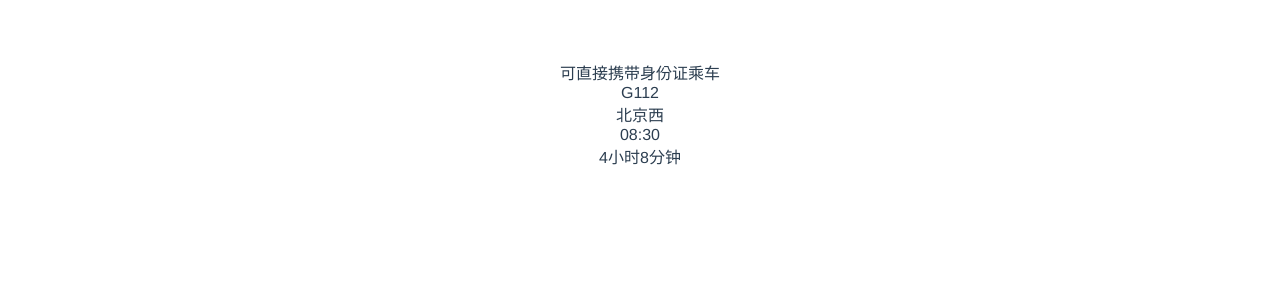
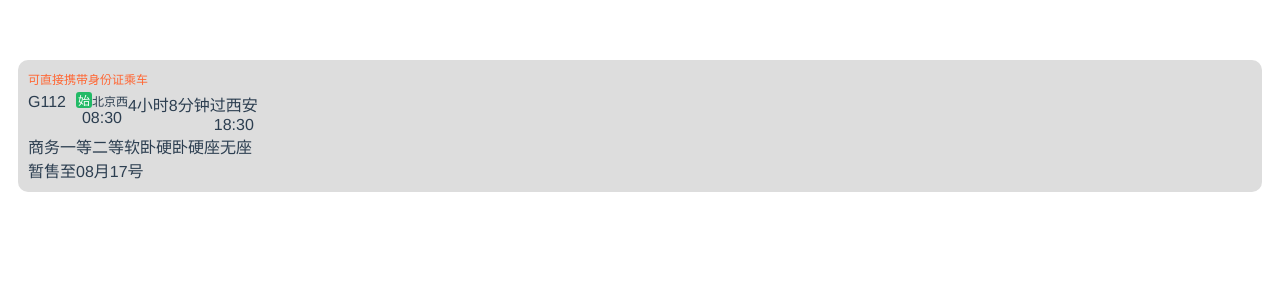
Before and after one commit to thisXiaoming/vue-pro-git, a Vue app: page /flex-eg in a window 1280 px wide. Shown: the top 300 px of the page. Built offline with nearby package versions, Linux system fonts and the light colour scheme.

Commit message:
做到这里发现谷歌浏览器不支持12px以下的文字

```diff
--- a/src/views/flex-eg/flex-eg.vue
+++ b/src/views/flex-eg/flex-eg.vue
@@ -2,15 +2,14 @@
     <div @click="getData">
         <div class="container">
             <div class="top-container">
-                <div>可直接携带身份证乘车</div>
+                <div class="top-remind">可直接携带身份证乘车</div>
             </div>
             <div class="middle-container">
-                <div class="train-num">G112</div>
+                <div class="train-num"><span>G112</span></div>
                 <div class="dep-info">
                     <div class="dep-station">
-
-                        北京西
-
+                        <div class="dep-type"><span>始</span></div>
+                        <div class="dep-station">北京西</div>
                     </div>
                     <div class="dep-time">08:30</div>
                 </div>
@@ -20,9 +19,23 @@
                     <div class="cross-time">4小时8分钟</div>
                 </div>
                 <div class="arr-info">
-
+                    <div class="arr-station">
+                        <div class="arr-type">过</div>
+                        <div class="arr-station">西安</div>
+                    </div>
+                    <div class="arr-time">18:30</div>
                 </div>
             </div>
+            <div class="bottom-container">
+                <div class="seat-type">商务</div>
+                <div class="seat-type">一等</div>
+                <div class="seat-type">二等</div>
+                <div class="seat-type">软卧</div>
+                <div class="seat-type">硬卧</div>
+                <div class="seat-type">硬座</div>
+                <div class="seat-type">无座</div>
+            </div>
+            <div class="remind-info">暂售至08月17号</div>
         </div>
     </div>
 </template>
@@ -47,3 +60,65 @@
         }
     }
 </script>
+
+<style lang="less" scoped>
+    .container {
+        display: flex;
+        flex-direction: column;
+        align-items: flex-start;
+        margin: 10px;
+        padding: 10px;
+        border: #fff;
+        border-radius: 10px;
+        background-color: #ddd;
+    }
+
+    .middle-container, .bottom-container{
+        display: flex;
+    }
+
+    .top-container {
+        .top-remind {
+            margin-bottom: 5px;
+            font-size: 12px;
+            color: #ff6633;
+        }
+    }
+
+    .middle-container {
+        align-items: flex-start;
+        .train-num {
+            // line-height: 1.4;
+            margin-right: 10px;
+            span {
+                vertical-align: middle;
+            }
+        }
+        .dep-info {
+            .dep-station {
+                display: flex;
+                .dep-type {
+                    width: 16px;
+                    height: 16px;
+                    line-height: 16px;
+                    text-align: center;
+                    border-radius: 3px;
+                    background-color: #22ba66;
+                    span {
+                        font-size: 12px;
+                        color: #fff;
+                    }
+                }
+                .dep-station {
+                    font-size: 12px;
+                }
+            }
+        }
+
+        .arr-info {
+            .arr-station {
+                display: flex;
+            }
+        }
+    }
+</style>
```
